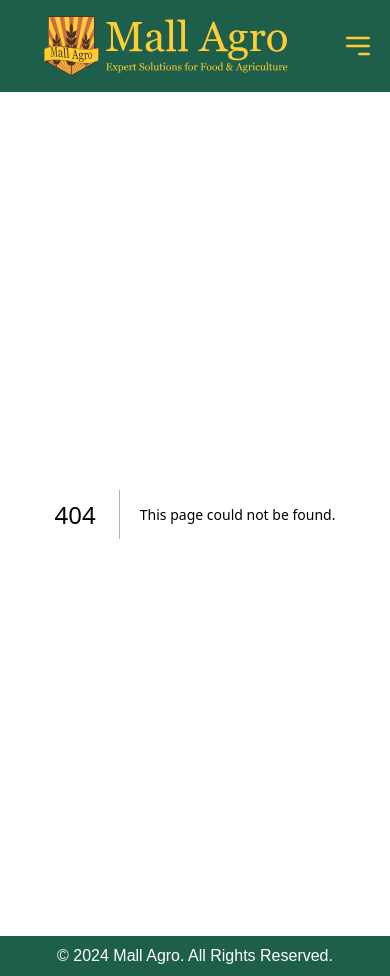
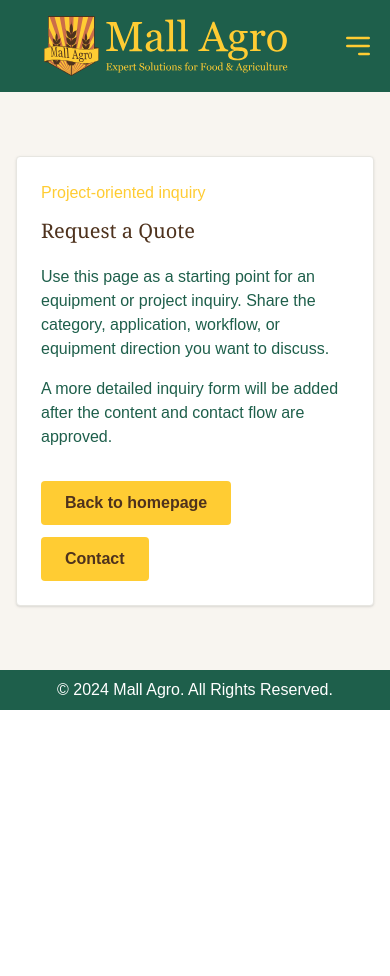
Before and after one commit to GROZILCHO/mall-agro-redesign, a Next.js app: page /quote in a window 390 px wide. Before the commit this address had no page. After the commit the page ends 844 px from the top, so only its background shows below. Built offline with nearby package versions, Linux system fonts and the light colour scheme.

Commit message:
fix: add quote placeholder and improve navbar responsiveness

```diff
--- a/src/app/components/Navbar.js
+++ b/src/app/components/Navbar.js
@@ -55,7 +55,7 @@ export default function Navbar() {
         </div>
 
         {/* Десктоп навигация */}
-        <nav className="hidden md:flex items-center space-x-6 text-accent text-sm md:text-base lg:text-lg">
+        <nav className="hidden xl:flex items-center space-x-6 text-accent text-sm md:text-base lg:text-lg">
           {mainNavItems.map((item) => (
             <Link key={item.id} href={getNavHref(item)} className="hover:underline whitespace-nowrap">
               {item.label}
@@ -67,21 +67,21 @@ export default function Navbar() {
         {primaryNavItem && (
           <Link
             href={getNavHref(primaryNavItem)}
-            className="hidden md:block button sm:button-sm md:button-md lg:button-lg"
+            className="hidden xl:block button sm:button-sm md:button-md lg:button-lg"
           >
             {primaryNavItem.label}
           </Link>
         )}
 
         <LanguageSwitcher
-          className="hidden md:block text-accent text-sm md:text-base lg:text-lg hover:underline whitespace-nowrap"
+          className="hidden xl:block text-accent text-sm md:text-base lg:text-lg hover:underline whitespace-nowrap"
           viewport="desktop"
         />
 
         {/* Хамбургер бутон за мобилно меню */}
         <button
           onClick={() => setIsMobileMenuOpen(!isMobileMenuOpen)}
-          className="md:hidden text-[#FFCC33] hover:text-yellow-500 z-50"
+          className="xl:hidden text-[#FFCC33] hover:text-yellow-500 z-50"
         >
           {isMobileMenuOpen ? (
             // X икона
@@ -99,7 +99,7 @@ export default function Navbar() {
 
       {/* Мобилно меню */}
       {isMobileMenuOpen && (
-        <nav className="md:hidden bg-[#154F3C] text-accent px-4 pt-4 pb-6 space-y-4 text-base">
+        <nav className="xl:hidden bg-[#154F3C] text-accent px-4 pt-4 pb-6 space-y-4 text-base">
           {mainNavItems.map((item) => (
             <Link key={item.id} href={getNavHref(item)} onClick={() => setIsMobileMenuOpen(false)} className="block">
               {item.label}
@@ -113,7 +113,6 @@ export default function Navbar() {
           <LanguageSwitcher
             className="block"
             onNavigate={() => setIsMobileMenuOpen(false)}
-            viewport="mobile"
           />
         </nav>
       )}
--- /dev/null
+++ b/src/app/quote/page.js
@@ -0,0 +1,40 @@
+import Link from 'next/link';
+
+export const metadata = {
+  robots: {
+    index: false,
+    follow: true,
+  },
+};
+
+export default function QuotePage() {
+  return (
+    <main className="bg-gentle px-4 py-16 md:px-10 lg:px-16">
+      <section className="mx-auto max-w-4xl rounded border border-neutral bg-white p-6 shadow">
+        <p className="body text-accent">
+          Project-oriented inquiry
+        </p>
+        <h1 className="responsive-h2 mt-3 text-primary">
+          Request a Quote
+        </h1>
+        <p className="body mt-5 text-menu">
+          Use this page as a starting point for an equipment or project inquiry.
+          Share the category, application, workflow, or equipment direction you
+          want to discuss.
+        </p>
+        <p className="body mt-4 text-menu">
+          A more detailed inquiry form will be added after the content and
+          contact flow are approved.
+        </p>
+        <div className="mt-8 flex flex-col gap-3 sm:flex-row">
+          <Link href="/" className="button button-md inline-block self-start">
+            Back to homepage
+          </Link>
+          <Link href="/contact" className="button button-md inline-block self-start">
+            Contact
+          </Link>
+        </div>
+      </section>
+    </main>
+  );
+}
```
